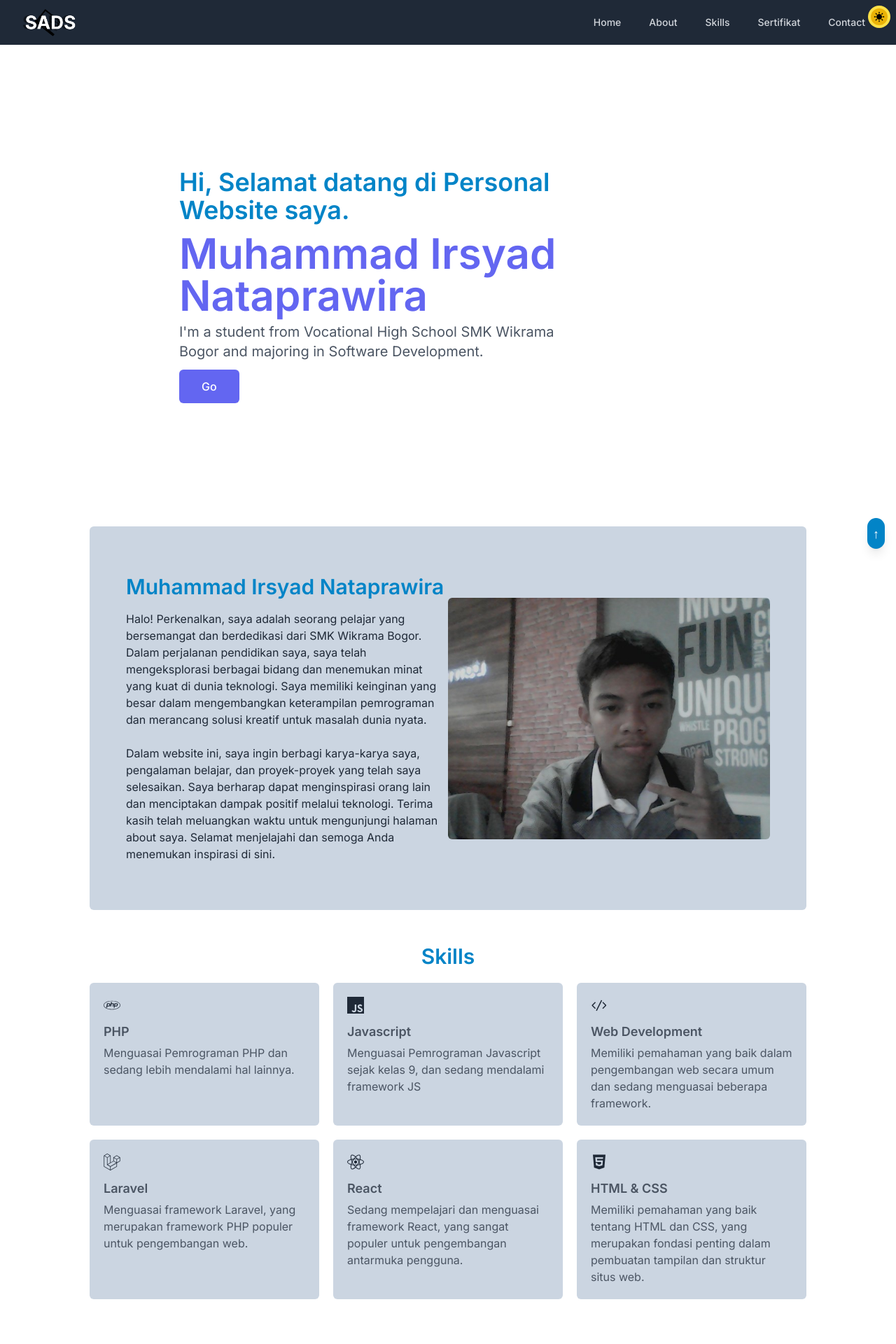
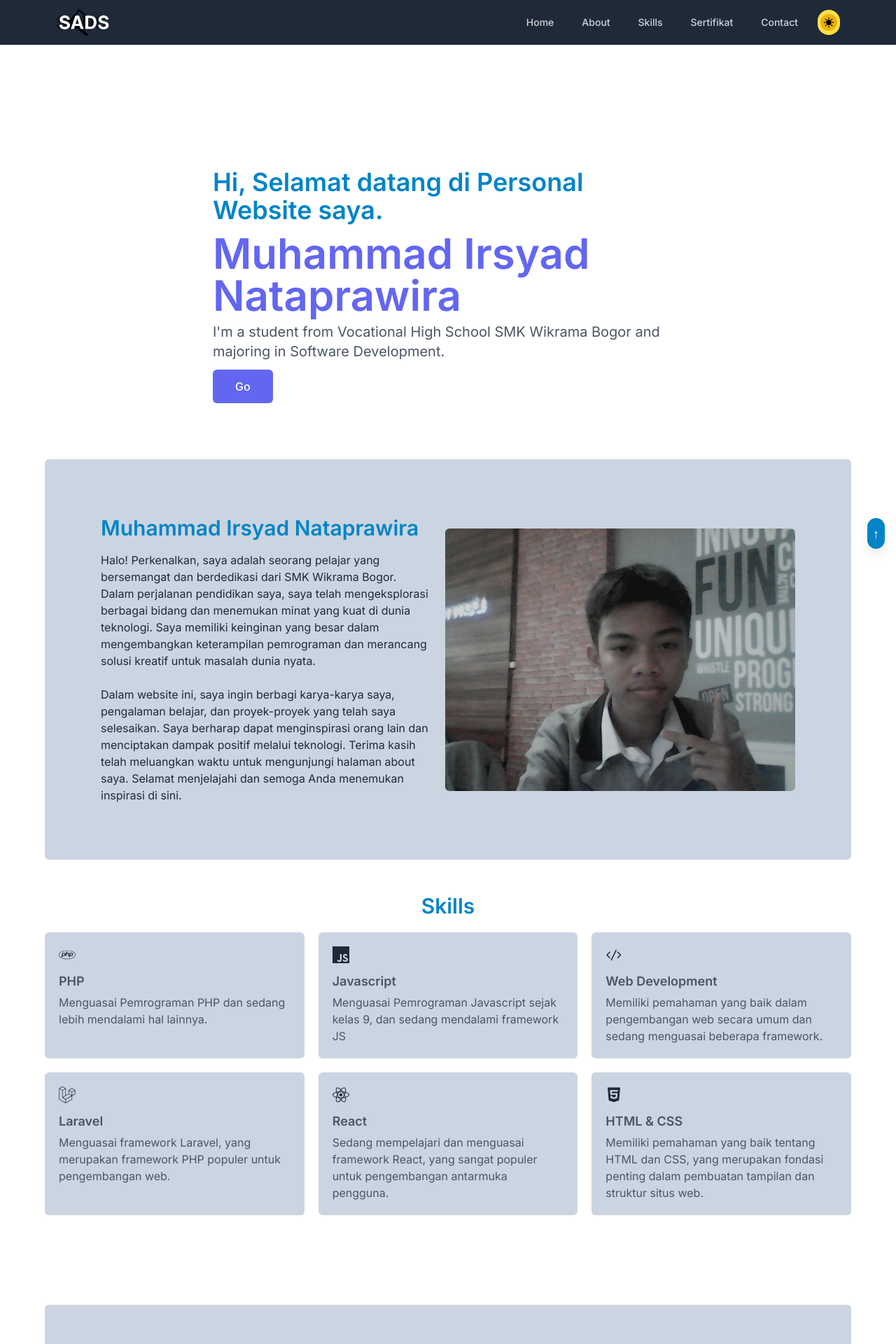
Before and after one commit to isadkang/new-portofolio, a React (Vite) app: page / in a window 1280 px wide. Shown: the top 1920 px of the page at 70% size. Built offline with nearby package versions, Linux system fonts and the light colour scheme.

Commit message:
refactor: TASK01

```diff
--- a/package.json
+++ b/package.json
@@ -24,5 +24,9 @@
     "postcss": "^8.4.16",
     "tailwindcss": "^3.1.8",
     "vite": "^3.0.7"
-  }
+  },
+  "main": "index.js",
+  "repository": "https://github.com/isadkang/new-portofolio.git",
+  "author": "isadkang <akungamef543@gmail.com>",
+  "license": "MIT"
 }
--- a/src/App.jsx
+++ b/src/App.jsx
@@ -9,13 +9,10 @@ import TechSection from './components/TechSection'
 import SertiSection from './components/SertiSection'
 import Portfolio from './components/Portofolio'
 import EducSection from './components/EducSection'
-import { MdSunny } from 'react-icons/md'
-import { FaMoon } from 'react-icons/fa'
 import AOS from 'aos'
 import 'aos/dist/aos.css'
 
 function App() {
-  const [theme, setTheme] = useState(null);
   const [isOpen, setIsOpen] = useState(false);
   const [showScrollButton, setShowScrollButton] = useState(false);
 
@@ -42,25 +39,7 @@ function App() {
     setIsOpen(!isOpen)
   };
 
-  useEffect(() => {
-    if (window.matchMedia('(prefers-color-scheme: dark)').matches) {
-      setTheme('dark')
-    } else {
-      setTheme('light')
-    }
-  }, [])
 
-  useEffect(() => {
-    if (theme === 'dark') {
-      document.documentElement.classList.add('dark')
-    } else {
-      document.documentElement.classList.remove('dark')
-    }
-  })
-
-  const handleTheme = () => {
-    setTheme(theme === 'dark' ? 'light' : 'dark')
-  }
 
   useEffect(() => {
     AOS.init()
@@ -68,31 +47,13 @@ function App() {
 
   return (
     <>
-      <button
-        type='button'
-        onClick={handleTheme}
-        className={`fixed z-10 right-2 top-2 ${theme === 'dark' ? 'bg-gray-600' : 'bg-yellow-300'
-          } p-1 rounded-full flex items-center`}
-      >
-        <span
-          className={`w-6 h-6 rounded-full ${theme === 'dark' ? 'bg-white' : 'bg-yellow-500'
-            } flex items-center justify-center`}
-        >
-          {theme === 'dark' ? (
-            <FaMoon/>
-          ) : (
-            <MdSunny/>
-          )}
-        </span>
-      </button>
 
       <div className='font-inter bg-white dark:bg-neutral-900'>
+
         <NavbarSection isOpen={isOpen} toggleNavbar={toggleNavbar} />
-        <div className='max-w-5xl mx-auto w-11/12'>
+        <div className='w-full'>
           <div data-AOS='fade-down' data-AOS-duration='2000'>
             <HeroSection />
-          </div>
-          <div data-aos='fade-left' data-aos-duration='1500'>
             <AboutSection />
           </div>
           <div data-aos='fade-right' data-aos-duration='1500'>
@@ -101,13 +62,13 @@ function App() {
           <div data-aos='zoom-in' data-aos-duration='1500'>
             <SertiSection />
           </div>
-          <div data-aos='zoom-out' data-aos-duration='1500'>
+          <div data-aos='zoom-in' data-aos-duration='1500'>
             <TechSection />
           </div>
-          <div data-aos='flip-up' data-aos-duration='1500'>
+          <div data-aos='zoom-in' data-aos-duration='1500'>
             <Portfolio />
           </div>
-          <div data-aos='flip-down' data-aos-duration='1500'>
+          <div data-aos='zoom-in' data-aos-duration='1500'>
             <EducSection />
           </div>
         </div>
--- a/src/components/AboutSection.jsx
+++ b/src/components/AboutSection.jsx
@@ -2,26 +2,23 @@ import React from 'react';
 
 const AboutSection = () => {
   return (
-    <section id='about' className=" mt-24 bg-slate-300 hover:bg-slate-200 dark:bg-slate-800
-    dark:hover:bg-slate-700 hover:-translate-y-2 transform transition p-5
-    rounded-md">
-      <div className="max-w-5xl mx-auto px-4 sm:px-6 lg:px-8">
-        <div className="py-12 md:flex md:items-center md:justify-between">
-          <div className="md:w-1/2 text-gray-800 dark:text-sky-50">
+    <section id='about' className="mx-2 lg:mx-16 ">
+      <div className="flex items-center flex-col lg:flex-row p-20 gap-5 rounded-md bg-slate-300  dark:bg-slate-800 transform transition">
+        <div className=" text-gray-800 dark:text-sky-50 flex-1">
           <h2 className="text-3xl font-extrabold text-sky-600">Muhammad Irsyad Nataprawira</h2>
-            <p className="mt-4">
+          <p className="mt-4 line-clamp-6 lg:line-clamp-none">
             Halo! Perkenalkan, saya adalah seorang pelajar yang bersemangat dan berdedikasi dari SMK Wikrama Bogor. Dalam perjalanan pendidikan saya, saya telah mengeksplorasi berbagai bidang dan menemukan minat yang kuat di dunia teknologi. Saya memiliki keinginan yang besar dalam mengembangkan keterampilan pemrograman dan merancang solusi kreatif untuk masalah dunia nyata. <br></br><br></br>
             Dalam website ini, saya ingin berbagi karya-karya saya, pengalaman belajar, dan proyek-proyek yang telah saya selesaikan.
             Saya berharap dapat menginspirasi orang lain dan menciptakan dampak positif melalui teknologi. Terima kasih telah meluangkan waktu untuk mengunjungi halaman about saya. Selamat menjelajahi dan semoga Anda menemukan inspirasi di sini.
           </p>
         </div>
-          <div className="mt-8 md:mt-0 md:w-1/2">
+        <div className="mt-8 md:mt-0">
           <img
-              className="mx-auto rounded-md h-50 w-50"
+            className="mx-auto rounded-md"
             src="/foto1.jpg"
             alt="Your Photo"
+            width={500}
           />
-          </div>
         </div>
       </div>
     </section>
--- a/src/components/ContactSection.jsx
+++ b/src/components/ContactSection.jsx
@@ -3,7 +3,7 @@ import React from 'react';
 const ContactSection = () => {
   return (
     <section id='contact' className="mt-20 bg-slate-900 dark:bg-slate-800">
-      <div className="max-w-5xl mx-auto px-4 sm:px-6 lg:px-8">
+      <div className="max-w-sm mx-auto px-4 sm:px-6 lg:px-8">
         <div className="py-12">
           <h2 className="text-3xl font-extrabold text-sky-500 text-center">Contact Me</h2>
           <div className="mt-8 max-w-md mx-auto">
--- /dev/null
+++ b/src/components/DmButton.jsx
@@ -0,0 +1,47 @@
+import React, { useState, useEffect } from "react";
+import { MdSunny } from 'react-icons/md'
+import { FaMoon } from 'react-icons/fa'
+
+const DmButton = () => {
+    const [theme, setTheme] = useState(null);
+    useEffect(() => {
+        if (window.matchMedia('(prefers-color-scheme: dark)').matches) {
+            setTheme('dark')
+        } else {
+            setTheme('light')
+        }
+    }, [])
+
+    useEffect(() => {
+        if (theme === 'dark') {
+            document.documentElement.classList.add('dark')
+        } else {
+            document.documentElement.classList.remove('dark')
+        }
+    })
+
+    const handleTheme = () => {
+        setTheme(theme === 'dark' ? 'light' : 'dark')
+    }
+    return (
+        <button
+            type='button'
+            onClick={handleTheme}
+            className={` ${theme === 'dark' ? 'bg-gray-600' : 'bg-yellow-300'
+                } p-1 rounded-full flex items-center`}
+        >
+            <span
+                className={`w-6 h-6 rounded-full ${theme === 'dark' ? 'bg-white' : 'bg-yellow-500'
+                    } flex items-center justify-center`}
+            >
+                {theme === 'dark' ? (
+                    <FaMoon />
+                ) : (
+                    <MdSunny />
+                )}
+            </span>
+        </button>
+    )
+}
+
+export default DmButton;
--- a/src/components/EducSection.jsx
+++ b/src/components/EducSection.jsx
@@ -2,7 +2,7 @@ import React from 'react';
 
 const EducSection = () => {
   return (
-    <section id="education" className="mt-20 mb-12 bg-slate-300 dark:bg-slate-800 p-5 rounded-md">
+    <section id="education" className="mt-20 mb-12 bg-slate-300 dark:bg-slate-800 p-5 rounded-md mx-2 lg:mx-16">
       <div className="max-w-5xl mx-auto px-4 sm:px-6 lg:px-8 py-12 text-gray-800 dark:text-white text-center">
         <h2 className="text-3xl font-bold mb-6">Education</h2>
 
--- a/src/components/HeroSection.jsx
+++ b/src/components/HeroSection.jsx
@@ -2,10 +2,8 @@ import React from 'react';
 
 const HeroSection = () => {
   return (
-    <div className=" mt-24 flex items-center justify-center py-20">
-      <div className="max-w-3xl">
-        <div className="flex items-center justify-between">
-          <div className="w-3/4">
+    <div className=" mt-24 flex items-center justify-center py-20 w-full">
+      <div className="max-w-2xl mx-5">
         <h1 className="text-2xl md:text-4xl mb-1 md:mb-3 text-sky-600 font-semibold dark:text-sky-500">
           Hi, Selamat datang di Personal Website saya.
         </h1>
@@ -25,8 +23,6 @@ const HeroSection = () => {
         </a>
       </div>
     </div>
-      </div>
-    </div>
   );
 };
 
--- a/src/components/NavbarSection.jsx
+++ b/src/components/NavbarSection.jsx
@@ -1,10 +1,11 @@
 import React from 'react'
+import DmButton from './DmButton'
 
 const NavbarSection = ({ isOpen, toggleNavbar, theme, handleTheme }) => {
   const scrollToSection = (event, sectionId) => {
     event.preventDefault()
     const target = document.querySelector(sectionId)
-    if(target){
+    if (target) {
       window.scrollTo({
         top: target.offsetTop - 70,
         behavior: 'smooth'
@@ -12,9 +13,8 @@ const NavbarSection = ({ isOpen, toggleNavbar, theme, handleTheme }) => {
     }
   }
   return (
-    <nav className="bg-gray-800">
-      <div className="max-w-7xl mx-auto px-2 sm:px-6 lg:px-8">
-        <div className="flex items-center justify-between h-16">
+    <nav className="bg-gray-800 ">
+      <div className="flex items-center justify-between h-16 mx-5 lg:mx-20">
         <div className="flex-shrink-0">
           <a href="#" className="text-white text-2xl font-bold">
             <img src='/MYLOGO.png' width={80} height={80} alt='logosaya'></img>
@@ -82,15 +82,15 @@ const NavbarSection = ({ isOpen, toggleNavbar, theme, handleTheme }) => {
             About
           </a>
           <a
-              href="#skill"
-              onClick={(event) => scrollToSection(event, '#skill')}
+            href="#skills"
+            onClick={(event) => scrollToSection(event, '#skills')}
             className="text-gray-300 hover:bg-gray-700 hover:text-white px-3 py-2 rounded-md text-sm font-medium"
           >
             Skills
           </a>
           <a
             href="#sertifikat"
-              onClick={(event) => scrollToSections(event, '#sertifikat')}
+            onClick={(event) => scrollToSection(event, '#sertifikat')}
             className="text-gray-300 hover:bg-gray-700 hover:text-white px-3 py-2 rounded-md text-sm font-medium"
           >
             Sertifikat
@@ -102,6 +102,7 @@ const NavbarSection = ({ isOpen, toggleNavbar, theme, handleTheme }) => {
           >
             Contact
           </a>
+          <DmButton />
         </div>
       </div>
       {/* Tampilan navbar pada perangkat seluler */}
@@ -136,16 +137,16 @@ const NavbarSection = ({ isOpen, toggleNavbar, theme, handleTheme }) => {
               Sertifikat
             </a>
             <a
-                href="#sertifikat"
-                onClick={(event) => scrollToSection(event, '#sertifikat')}
+              href="#contact"
+              onClick={(event) => scrollToSection(event, '#contact')}
               className="text-gray-300 hover:bg-gray-700 hover:text-white block px-3 py-2 rounded-md text-base font-medium"
             >
               Contact
             </a>
+            <DmButton />
           </div>
         </div>
       )}
-      </div>
     </nav>
   )
 }
--- a/src/components/Portofolio.jsx
+++ b/src/components/Portofolio.jsx
@@ -31,10 +31,10 @@ const Portfolio = () => {
   };
 
   return (
-    <section id="projects" className="mt-20 mb-12 bg-slate-300 dark:bg-slate-800 p-5 rounded-md">
+    <section id="projects" className="mt-20 mb-12 bg-slate-300 dark:bg-slate-800 p-5 rounded-md mx-2 lg:mx-16">
       <div className="max-w-5xl mx-auto px-4 sm:px-6 lg:px-8 py-12">
         <h2 className="text-3xl font-extrabold text-gray-800 dark:text-white text-center mb-8">
-          Proyek-proyek
+          Projects
         </h2>
         <div className="grid grid-cols-1 md:grid-cols-2 gap-6 dark:bg-slate-800 transform transition">
           {projects.map((project, index) => (
--- a/src/components/Services.jsx
+++ b/src/components/Services.jsx
@@ -5,7 +5,7 @@ import ServiceItem from './ServiceItem';
 
 function Services() {
   return (
-    <div id='skill' className="py-12">
+    <div id='skills' className="py-12 mx-2 lg:mx-16">
         <SectionTitle>Skills</SectionTitle>
         <div className="grid grid-cols-1 md:grid-cols-2 lg:grid-cols-3 gap-5">
             {services.map(service => (
```
Also changed, not shown: src/components/SertiSection.jsx (+6 -7 lines), src/components/TechSection.jsx (+4 -4 lines), 1 other file (tests, documents, lock files or other folders). Lines whose indentation alone changed are shown as unchanged.
